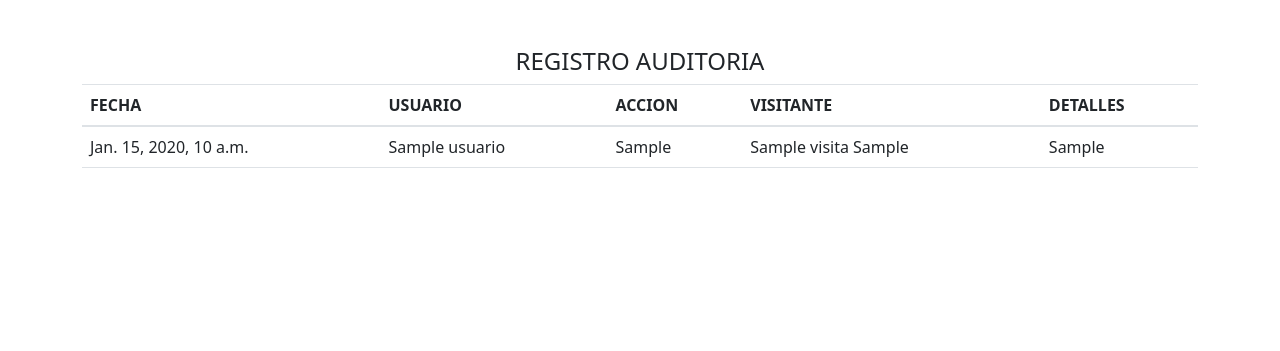
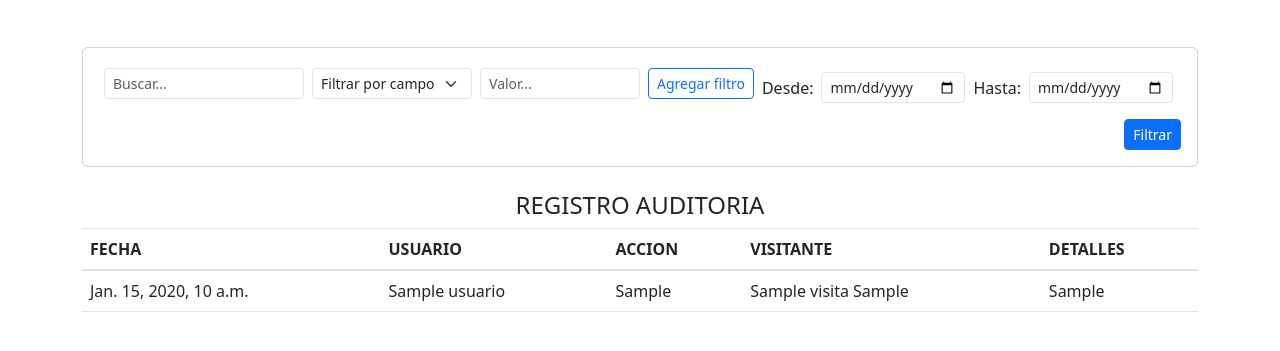
Before and after one commit to JulianCarvajal07/Proyecto-NetGroup, a Django app: page /Historial_Auditoria/ in a window 1280 px wide. Shown: the part 57-408 px from the top of the page. Run offline with Django 3.2, Linux system fonts and the light colour scheme; tables that the repository leaves empty hold one stand-in row (values such as "Sample post"); some libraries are stand-ins or nearby versions.

Commit message:
implementacion de filtro de busquedad para el archivo de historial_auditoria.html

```diff
--- a/controlacceso/templates/paginas/Historial_Auditoria.html
+++ b/controlacceso/templates/paginas/Historial_Auditoria.html
@@ -2,7 +2,49 @@
 
 {% block titulo %}🧍VISITANTES {% endblock %}
 
+{% load static %}
+
 {% block contenido %}
+
+                        <!-- Filtros avanzados -->
+                        <div class="card mb-4">
+                        <div class="card-body">
+                            <form method="get" id="filtro-form" class="d-flex flex-wrap gap-2 align-items-center justify-content-end">
+
+                            <!-- Búsqueda general -->
+                            <input type="text" name="q" class="form-control form-control-sm" placeholder="Buscar..." value="{{ query }}" style="max-width: 200px;">
+
+                            <!-- Selector de campo -->
+                            <select id="campo-select" class="form-select form-select-sm" style="max-width: 160px;">
+                                <option selected disabled>Filtrar por campo</option>
+                                <option value="accion">Accion</option>
+                            </select>
+
+                            <!-- Input para valor -->
+                            <input type="text" id="campo-valor" class="form-control form-control-sm" placeholder="Valor..." style="max-width: 160px;">
+
+                            <!-- Botón para agregar filtro -->
+                            <button type="button" class="btn btn-sm btn-outline-primary" onclick="agregarFiltro()">Agregar filtro</button>
+
+                            <!-- Filtro por fecha -->
+                            <div class="d-flex align-items-center gap-2 mt-2">
+                                <label class="form-label mb-0">Desde:</label>
+                                <input type="date" name="desde" class="form-control form-control-sm" value="{{ desde }}" style="max-width: 150px;">
+
+                                <label class="form-label mb-0">Hasta:</label>
+                                <input type="date" name="hasta" class="form-control form-control-sm" value="{{ hasta }}" style="max-width: 150px;">
+                            </div>
+
+                            <!-- Etiquetas de filtros activos -->
+                            <div id="filtros-activos" class="d-flex flex-wrap gap-2 mt-3"></div>
+
+                            <!-- Botón de búsqueda -->
+                            <button type="submit" class="btn btn-sm btn-primary mt-2">Filtrar</button>
+                            </form>
+                        </div>
+                        </div>
+
+<!--========================================================================================================================================-->
 
     <table class="table">
         <thead>
--- a/controlacceso/views.py
+++ b/controlacceso/views.py
@@ -463,6 +463,54 @@ def modificar_visitante (request):
 #===========================================================================================================
 def auditoria(request):
 
+    query = request.GET.get('q')
+    desde = request.GET.get('desde')
+    hasta = request.GET.get('hasta')
+
     registros = Auditoria.objects.select_related("usuario", "visita").order_by("-fecha_hora")
 
+
+    # 🔍 Búsqueda general
+    if query:
+        print("INGRESO AL CONDICIONAL DE BUSQUEDA EN GENERAL")
+        registros = Auditoria.objects.filter(
+            Q(usuario__nombre__icontains=query) |
+            Q(visita__identificacion__icontains=query) |
+            Q(visita__telefono__icontains=query) |
+            Q(visita__nombre__icontains=query) |
+            Q(visita__apellido__icontains=query) |
+            Q(accion__icontains=query)
+
+        )
+
+# 📅 Filtro por fecha (tener presente que las fechas arrojan tambien la hora por ende se coloca gte y lte)
+    if desde:
+        registros = Auditoria.objects.filter(visita__fecha_ingreso__date__gte=desde) #gte mayor igual que
+    if hasta:
+        registros = Auditoria.objects.filter(visita__fecha_ingreso__date__lte=hasta) #lte es menor igual que
+
+
+    #✅ Filtros dinámicos por campo
+    campos_dinamicos = ['accion']
+    for campo in campos_dinamicos:
+        valor = request.GET.get(f'filtro_{campo}')
+        if valor:
+            filtro = {f"{campo}__icontains": valor}
+            registros = registros.filter(**filtro)
+
+    # Paginación
+    paginator = Paginator(registros, 10)  # ← Aquí se define siempre
+    page_number = request.GET.get('page') or 1  # ← Por defecto, página 1
+    page_obj = paginator.get_page(page_number)
+
+    context = {
+        'visitantes': registros,
+        'query': query,
+        'desde': desde,
+        'hasta': hasta,
+        'page_obj': page_obj,
+        'MEDIA_URL': settings.MEDIA_URL
+
+    }
+
     return render(request, "paginas/Historial_Auditoria.html", {"registros": registros})
```
Also changed, not shown: media/firma/1151967356_20250825_113001.png (added), media/firma/1151967356_20250825_113018.png (added), media/firma/4431343_20250825_113041.png (added), media/fotos/1151967356_20250825_113001.png (added), media/fotos/1151967356_20250825_113018.png (added), media/fotos/4431343_20250825_113041.png (added).
